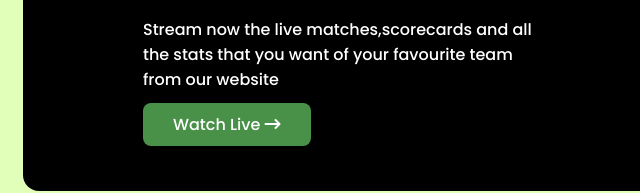
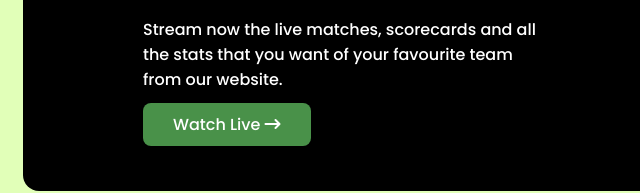
Before and after one commit to salehinthenoob/Assignment2-World-Cup-, a plain HTML site: page group.html in a window 1280 px wide. Shown: the part 416-609 px from the top of the page, 57-697 px from the left. Drawn offline with Linux system fonts and the light colour scheme.

Commit message:
2nd commit

```diff
--- a/group.html
+++ b/group.html
@@ -26,8 +26,8 @@
                 <h1>
                     Football The Greatest Entertainment on Earth
                 </h1>
-                <p>Stream now the live matches,scorecards and all the stats that you want of your favourite team from
-                    our website</p>
+                <p>Stream now the live matches, scorecards and all the stats that you want of your favourite team from
+                    our website.</p>
                 <a href="" class="btn">Watch Live <i class="fa-solid fa-arrow-right-long"></i></a>
             </div>
 
```
Also changed, not shown: matches.html (+2 -2 lines).
